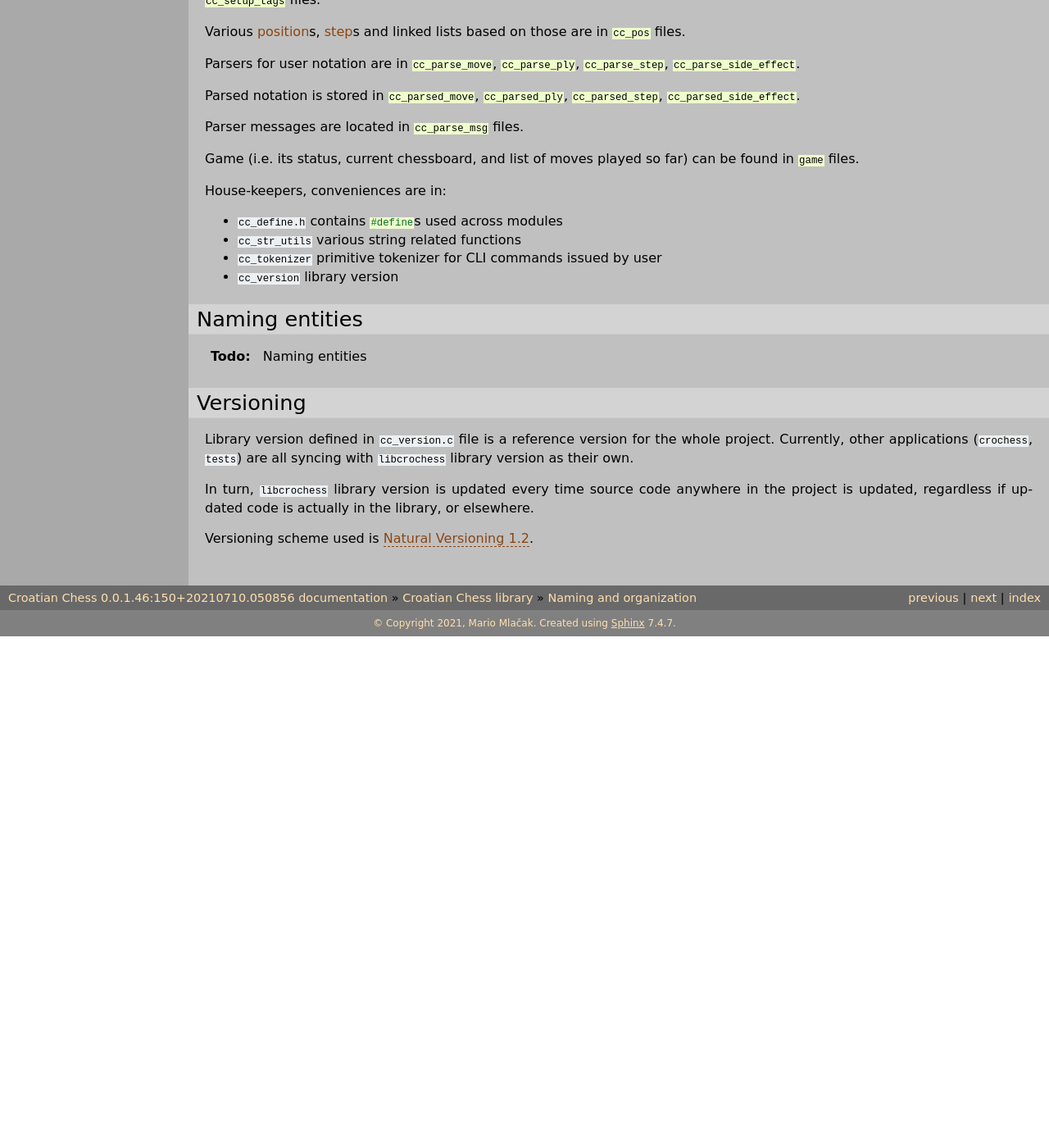
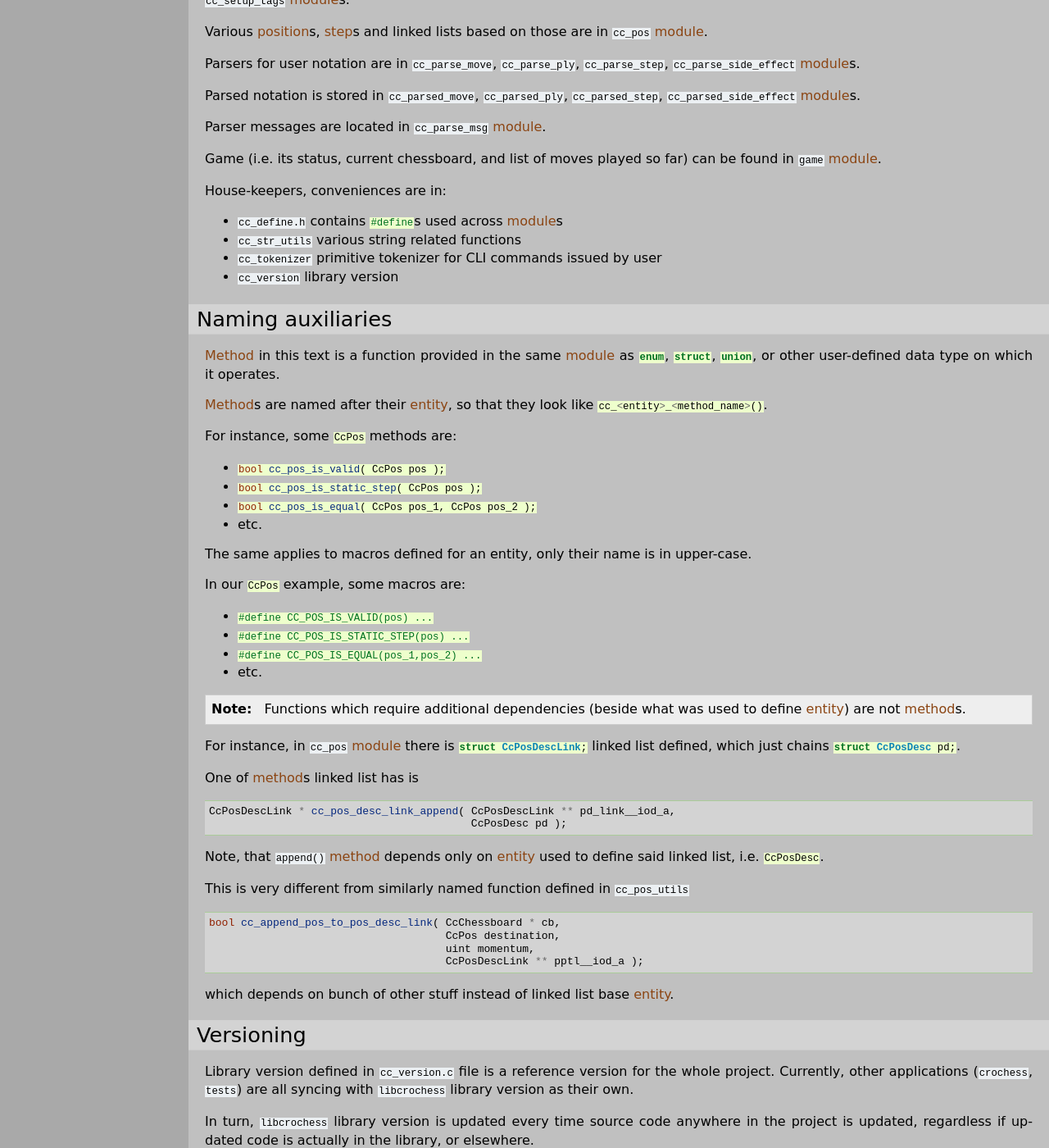
Before and after one commit to mmlacak/crochess, a Sphinx documentation site: the page built from docs/source/organization.rst, in a window 1280 px wide and 1400 px high, scrolled down 1667 px. Shown: the whole window at 82% size. Built offline with Sphinx 7.4.7, drawn with Linux system fonts in a browser that asks for light colours; before the commit the page ends 2443 px from its top, so only the background shows below that; some of the changed text lies outside the part shown.

Commit message:
Wrote naming auxiliaries.

```diff
--- a/docs/source/organization.rst
+++ b/docs/source/organization.rst
@@ -15,7 +15,7 @@ Describes where to find, and what.
 Naming conventions
 ------------------
 
-To avoid name collisions with other code, libraries, all entities are prefixed with:
+To avoid name collisions with other code, libraries, every :term:`entity` is prefixed with:
 
 .. _lbl-organization-naming-conventions-prefixes:
 
@@ -99,13 +99,13 @@ Common functions linked lists have:
 
 .. note::
 
-    :c:`_extend()` transfers ownership of the second linked list to the first given.
+    :c:`_extend()` transfers ownership of the other linked list to the first given.
 
-In our :c:`CcPos` example, common definitions would as:
+In our :c:`CcPosLink` example, common definitions would as:
 
     - :c:`CcPosLink * cc_pos_link__new( CcPos pos );`
-    - :c:`CcPosLink * cc_pos_link_append( CcPosLink ** first__iod_a, CcPos pos );`
-    - :c:`CcPosLink * cc_pos_link_extend( CcPosLink ** first__iod_a, CcPosLink ** second__n );`
+    - :c:`CcPosLink * cc_pos_link_append( CcPosLink ** list__iod_a, CcPos pos );`
+    - :c:`CcPosLink * cc_pos_link_extend( CcPosLink ** list__iod_a, CcPosLink ** other__n );`
     - :c:`bool cc_pos_link_free_all( CcPosLink ** list__f );`
     - :c:`CcPosLink * cc_pos_link_duplicate_all__new( CcPosLink * list );`
     - :c:`size_t cc_pos_link_len( CcPosLink * list );`
@@ -121,41 +121,92 @@ Organization
 
 Pieces, tags, variants, chessboards introduced in
 `the book <https://github.com/mmlacak/crochess/raw/master/crochess.pdf>`_ are in
-similarly named (source and header) files, i.e. :c:`cc_piece`, :c:`cc_tag`,
-:c:`cc_variant`, :c:`cc_chessboard`.
+similarly named :term:`module`\s, i.e. ``cc_piece``, ``cc_tag``, ``cc_variant``,
+``cc_chessboard``.
 
 Each chessboard holds a board for pieces and the other one for tags.
-Initial setups for those are in :c:`cc_setup_board` and :c:`cc_setup_tags` files.
+Initial setups for those are in ``cc_setup_board`` and ``cc_setup_tags``
+:term:`module`\s.
 
 Various :term:`position`\s, :term:`step`\s and linked lists based on those are in
-:c:`cc_pos` files.
+``cc_pos`` :term:`module`.
 
-Parsers for user notation are in :c:`cc_parse_move`, :c:`cc_parse_ply`, :c:`cc_parse_step`,
-:c:`cc_parse_side_effect`.
+Parsers for user notation are in ``cc_parse_move``, ``cc_parse_ply``, ``cc_parse_step``,
+``cc_parse_side_effect`` :term:`module`\s.
 
-Parsed notation is stored in :c:`cc_parsed_move`, :c:`cc_parsed_ply`, :c:`cc_parsed_step`,
-:c:`cc_parsed_side_effect`.
+Parsed notation is stored in ``cc_parsed_move``, ``cc_parsed_ply``, ``cc_parsed_step``,
+``cc_parsed_side_effect`` :term:`module`\s.
 
-Parser messages are located in :c:`cc_parse_msg` files.
+Parser messages are located in ``cc_parse_msg`` :term:`module`.
 
 Game (i.e. its status, current chessboard, and list of moves played so far) can
-be found in :c:`game` files.
+be found in ``game`` :term:`module`.
 
 House-keepers, conveniences are in:
 
-- ``cc_define.h`` contains :c:`#define`\s used across modules
+- ``cc_define.h`` contains :c:`#define`\s used across :term:`module`\s
 - ``cc_str_utils`` various string related functions
 - ``cc_tokenizer`` primitive tokenizer for CLI commands issued by user
 - ``cc_version`` library version
 
-.. _lbl-organization-naming-namingentities:
+.. _lbl-organization-naming-namingauxiliaries:
 
-Naming entities
----------------
+Naming auxiliaries
+------------------
 
-.. todo::
+:term:`Method` in this text is a function provided in the same :term:`module` as
+:c:`enum`, :c:`struct`, :c:`union`, or other user-defined data type on which it
+operates.
 
-    Naming entities
+:term:`Method`\s are named after their :term:`entity`, so that they look like
+:c:`cc_<entity>_<method_name>()`.
+
+For instance, some :c:`CcPos` methods are:
+
+- :c:`bool cc_pos_is_valid( CcPos pos );`
+- :c:`bool cc_pos_is_static_step( CcPos pos );`
+- :c:`bool cc_pos_is_equal( CcPos pos_1, CcPos pos_2 );`
+- etc.
+
+The same applies to macros defined for an entity, only their name is in upper-case.
+
+In our :c:`CcPos` example, some macros are:
+
+- :c:`#define CC_POS_IS_VALID(pos) ...`
+- :c:`#define CC_POS_IS_STATIC_STEP(pos) ...`
+- :c:`#define CC_POS_IS_EQUAL(pos_1,pos_2) ...`
+- etc.
+
+.. note::
+
+    Functions which require additional dependencies (beside what was used to
+    define :term:`entity`) are not :term:`method`\s.
+
+For instance, in ``cc_pos`` :term:`module` there is :c:`struct CcPosDescLink;`
+linked list defined, which just chains :c:`struct CcPosDesc pd;`.
+
+One of :term:`method`\s linked list has is
+
+.. code-block:: C
+    :force:
+
+    CcPosDescLink * cc_pos_desc_link_append( CcPosDescLink ** pd_link__iod_a,
+                                             CcPosDesc pd );
+
+Note, that ``append()`` :term:`method` depends only on :term:`entity` used to
+define said linked list, i.e. :c:`CcPosDesc`.
+
+This is very different from similarly named function defined in ``cc_pos_utils``
+
+.. code-block:: C
+    :force:
+
+    bool cc_append_pos_to_pos_desc_link( CcChessboard * cb,
+                                         CcPos destination,
+                                         uint momentum,
+                                         CcPosDescLink ** pptl__iod_a );
+
+which depends on bunch of other stuff instead of linked list base :term:`entity`.
 
 .. _lbl-organization-naming-versioning:
 
```
Also changed, not shown: docs/source/terms.rst (+11 -0 lines).
